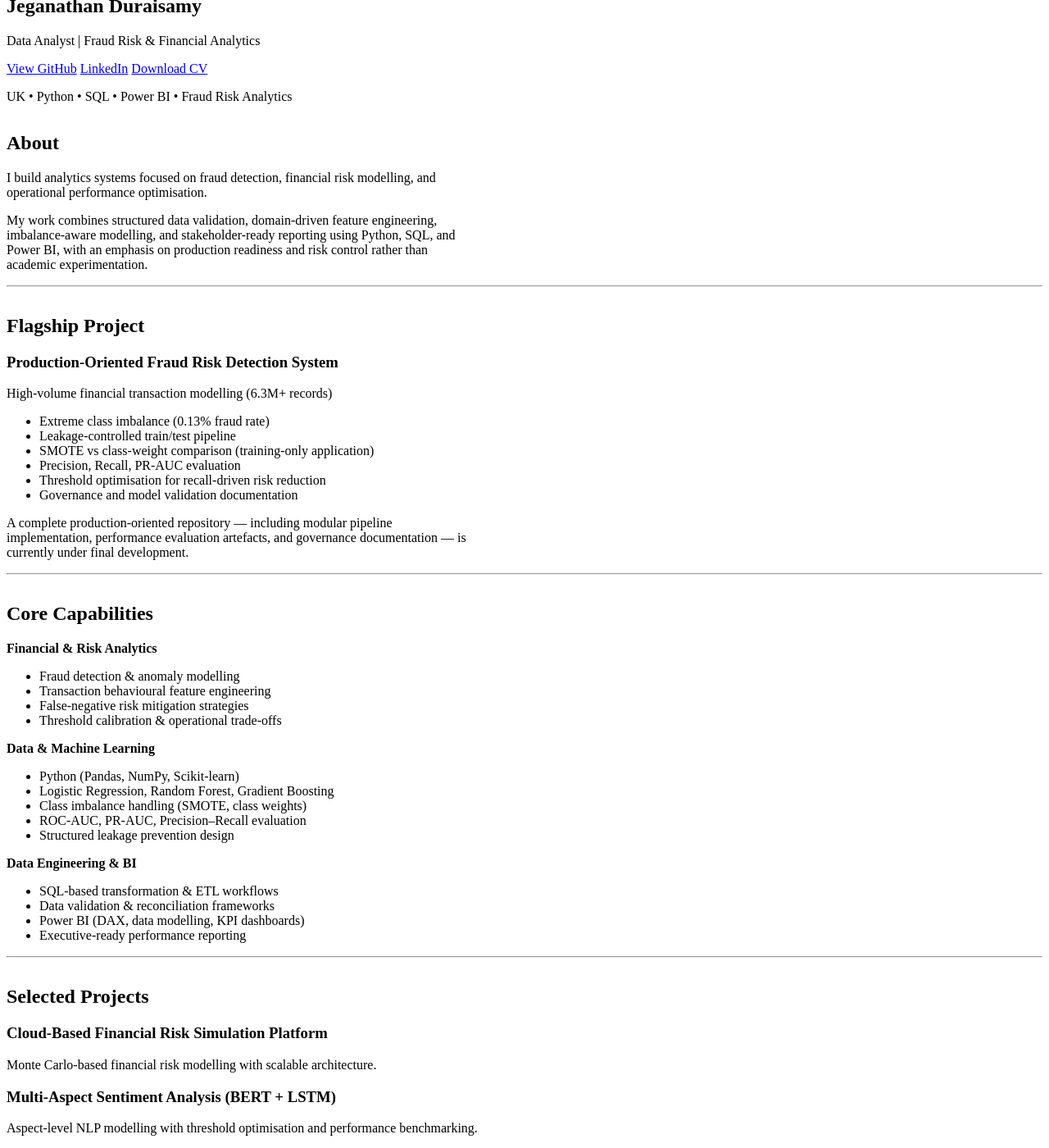
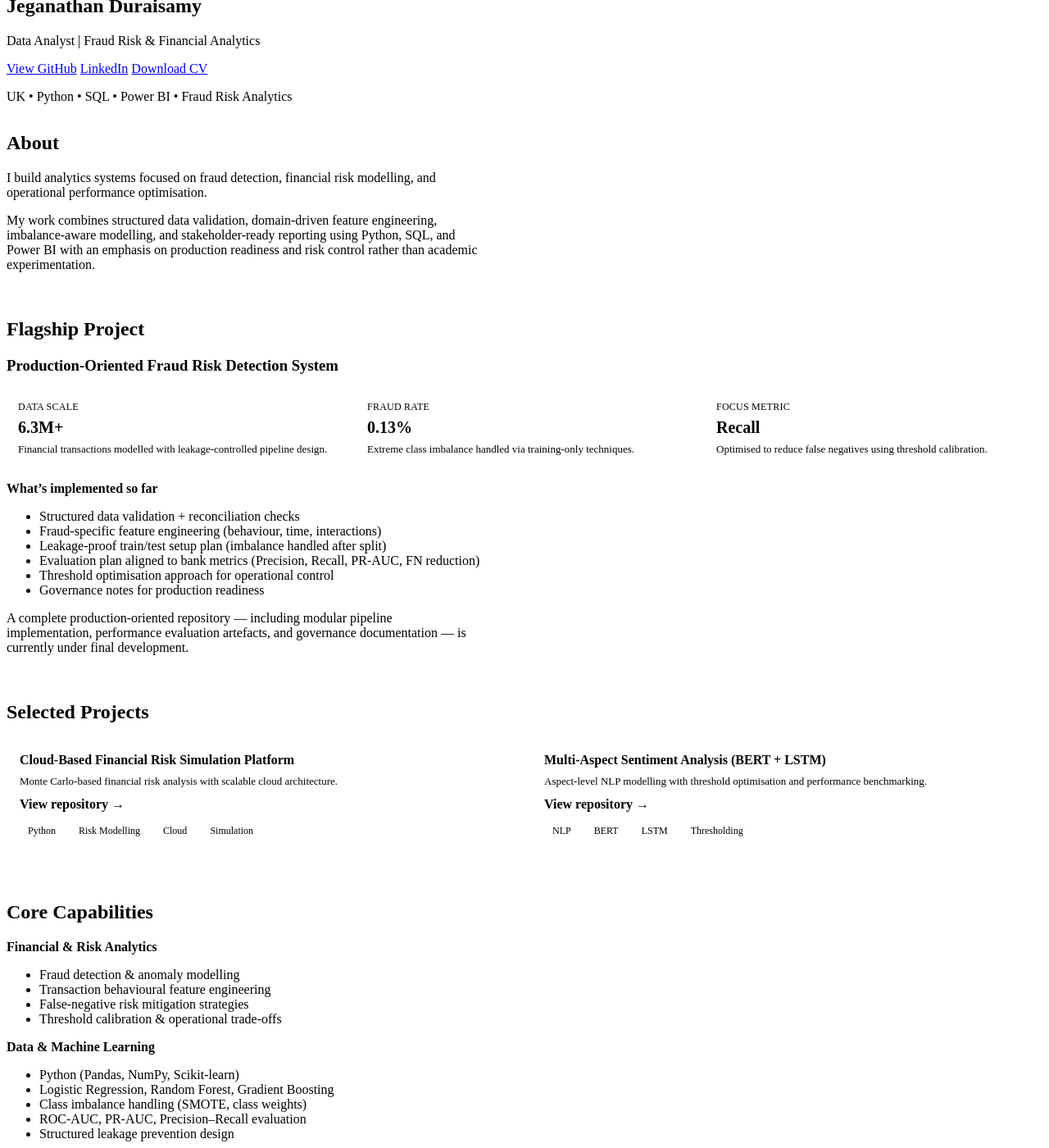
Before and after one commit to samplerittgithub/samplerittgithub.github.io, a Jekyll site: the page built from index.md, in a window 1280 px wide and 1400 px high, scrolled down 1574 px. Shown: the whole window at 82% size. Built offline with Jekyll 4.4.1, drawn with Linux system fonts in a browser that asks for light colours.

Commit message:
Update index.md

```diff
--- a/index.md
+++ b/index.md
@@ -7,26 +7,67 @@ title: Portfolio
 
 I build analytics systems focused on fraud detection, financial risk modelling, and operational performance optimisation.
 
-My work combines structured data validation, domain-driven feature engineering, imbalance-aware modelling, and stakeholder-ready reporting using Python, SQL, and Power BI, with an emphasis on production readiness and risk control rather than academic experimentation.
+My work combines structured data validation, domain-driven feature engineering, imbalance-aware modelling, and stakeholder-ready reporting using Python, SQL, and Power BI with an emphasis on production readiness and risk control rather than academic experimentation.
 
----
+<hr class="sep">
 
 ## Flagship Project
 
 ### Production-Oriented Fraud Risk Detection System
 
-High-volume financial transaction modelling (6.3M+ records)
+<div class="metrics">
+  <div class="metric">
+    <div class="k">Data Scale</div>
+    <div class="v">6.3M+</div>
+    <div class="s">Financial transactions modelled with leakage-controlled pipeline design.</div>
+  </div>
+  <div class="metric">
+    <div class="k">Fraud Rate</div>
+    <div class="v">0.13%</div>
+    <div class="s">Extreme class imbalance handled via training-only techniques.</div>
+  </div>
+  <div class="metric">
+    <div class="k">Focus Metric</div>
+    <div class="v">Recall</div>
+    <div class="s">Optimised to reduce false negatives using threshold calibration.</div>
+  </div>
+</div>
 
-- Extreme class imbalance (0.13% fraud rate)
-- Leakage-controlled train/test pipeline
-- SMOTE vs class-weight comparison (training-only application)
-- Precision, Recall, PR-AUC evaluation
-- Threshold optimisation for recall-driven risk reduction
-- Governance and model validation documentation
+**What’s implemented so far**
+- Structured data validation + reconciliation checks
+- Fraud-specific feature engineering (behaviour, time, interactions)
+- Leakage-proof train/test setup plan (imbalance handled after split)
+- Evaluation plan aligned to bank metrics (Precision, Recall, PR-AUC, FN reduction)
+- Threshold optimisation approach for operational control
+- Governance notes for production readiness
 
 A complete production-oriented repository — including modular pipeline implementation, performance evaluation artefacts, and governance documentation — is currently under final development.
 
----
+<hr class="sep">
+
+## Selected Projects
+
+<div class="cards">
+  <div class="cardx">
+    <h3>Cloud-Based Financial Risk Simulation Platform</h3>
+    <p class="meta">Monte Carlo-based financial risk analysis with scalable cloud architecture.</p>
+    <a href="https://github.com/samplerittgithub/cloud-financial-risk-analysis-monte-carlo-simulations" target="_blank" rel="noopener">View repository →</a>
+    <ul class="tags">
+      <li>Python</li><li>Risk Modelling</li><li>Cloud</li><li>Simulation</li>
+    </ul>
+  </div>
+
+  <div class="cardx">
+    <h3>Multi-Aspect Sentiment Analysis (BERT + LSTM)</h3>
+    <p class="meta">Aspect-level NLP modelling with threshold optimisation and performance benchmarking.</p>
+    <a href="https://github.com/samplerittgithub/Multi-aspect-sentiment-analysis-using-BERT-and-LSTM" target="_blank" rel="noopener">View repository →</a>
+    <ul class="tags">
+      <li>NLP</li><li>BERT</li><li>LSTM</li><li>Thresholding</li>
+    </ul>
+  </div>
+</div>
+
+<hr class="sep">
 
 ## Core Capabilities
 
@@ -49,20 +90,9 @@ A complete production-oriented repository — including modular pipeline impleme
 - Power BI (DAX, data modelling, KPI dashboards)
 - Executive-ready performance reporting
 
----
-
-## Selected Projects
-
-### Cloud-Based Financial Risk Simulation Platform
-Monte Carlo-based financial risk modelling with scalable architecture.
-
-### Multi-Aspect Sentiment Analysis (BERT + LSTM)
-Aspect-level NLP modelling with threshold optimisation and performance benchmarking.
-
----
+<hr class="sep">
 
 ## Certification
 
 **Microsoft Certified – Power BI Data Analyst Associate (In Progress)**
-
 Advanced data modelling, DAX optimisation, and stakeholder-facing dashboard development.
```
